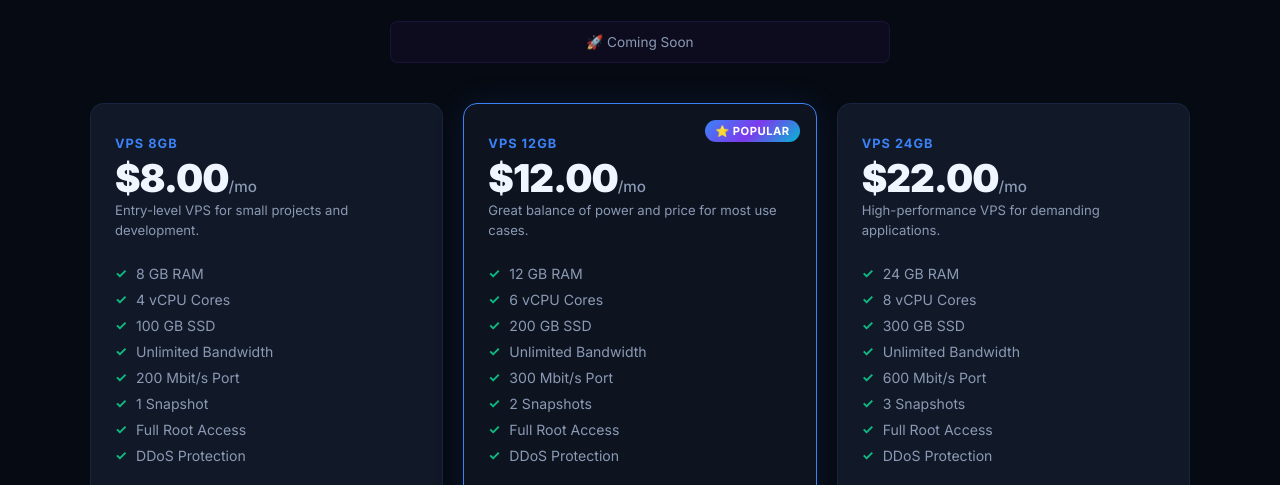
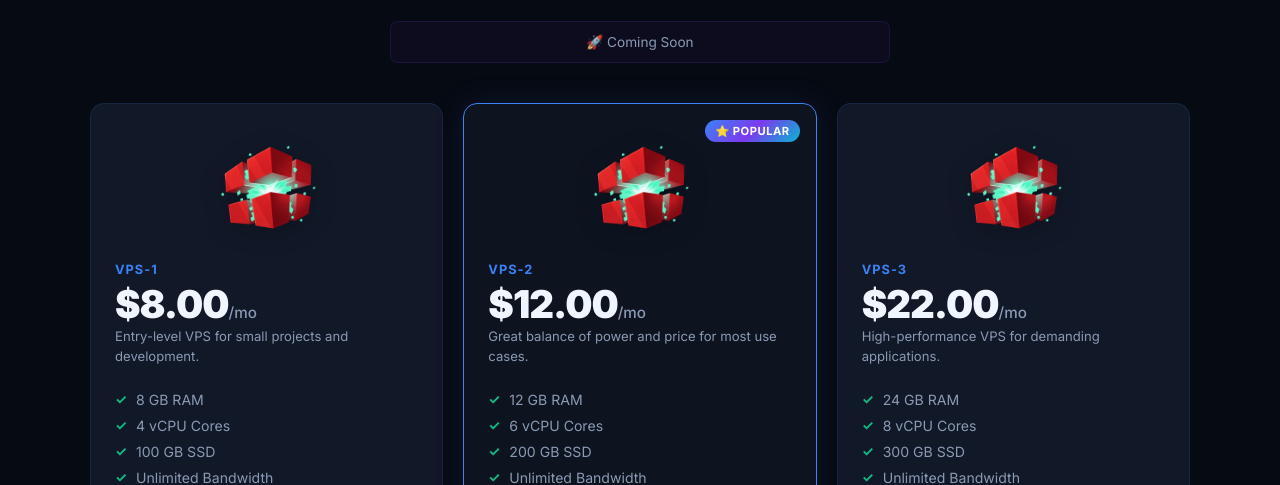
Before and after one commit to solarhostingss-source/solarcloud-web, a plain HTML site: page vps.html in a window 1280 px wide. Shown: the part 615-1100 px from the top of the page. Drawn offline with Linux system fonts and the light colour scheme.

Commit message:
Update VPS names and add plan image

```diff
--- a/vps.html
+++ b/vps.html
@@ -138,7 +138,8 @@
 
             <!-- VPS Starter -->
             <div class="plan-card" style="opacity: 0.75;">
-                <p class="plan-name">VPS 8GB</p>
+                <img src="vps-plan.png" alt="VPS-1 Plan" style="width: 110px; height: auto; margin: 0 auto 16px; display: block; filter: drop-shadow(0 4px 12px rgba(0,0,0,0.2));">
+                <p class="plan-name">VPS-1</p>
                 <div class="plan-price">$8.00<span>/mo</span></div>
                 <p class="plan-desc">Entry-level VPS for small projects and development.</p>
                 <ul class="plan-features">
@@ -157,7 +158,8 @@
             <!-- VPS Standard -->
             <div class="plan-card popular" style="opacity: 0.75;">
                 <span class="popular-badge">⭐ Popular</span>
-                <p class="plan-name">VPS 12GB</p>
+                <img src="vps-plan.png" alt="VPS-2 Plan" style="width: 110px; height: auto; margin: 0 auto 16px; display: block; filter: drop-shadow(0 4px 12px rgba(0,0,0,0.2));">
+                <p class="plan-name">VPS-2</p>
                 <div class="plan-price">$12.00<span>/mo</span></div>
                 <p class="plan-desc">Great balance of power and price for most use cases.</p>
                 <ul class="plan-features">
@@ -175,7 +177,8 @@
 
             <!-- VPS Pro -->
             <div class="plan-card" style="opacity: 0.75;">
-                <p class="plan-name">VPS 24GB</p>
+                <img src="vps-plan.png" alt="VPS-3 Plan" style="width: 110px; height: auto; margin: 0 auto 16px; display: block; filter: drop-shadow(0 4px 12px rgba(0,0,0,0.2));">
+                <p class="plan-name">VPS-3</p>
                 <div class="plan-price">$22.00<span>/mo</span></div>
                 <p class="plan-desc">High-performance VPS for demanding applications.</p>
                 <ul class="plan-features">
```
Also changed, not shown: vps-plan.png (added).
